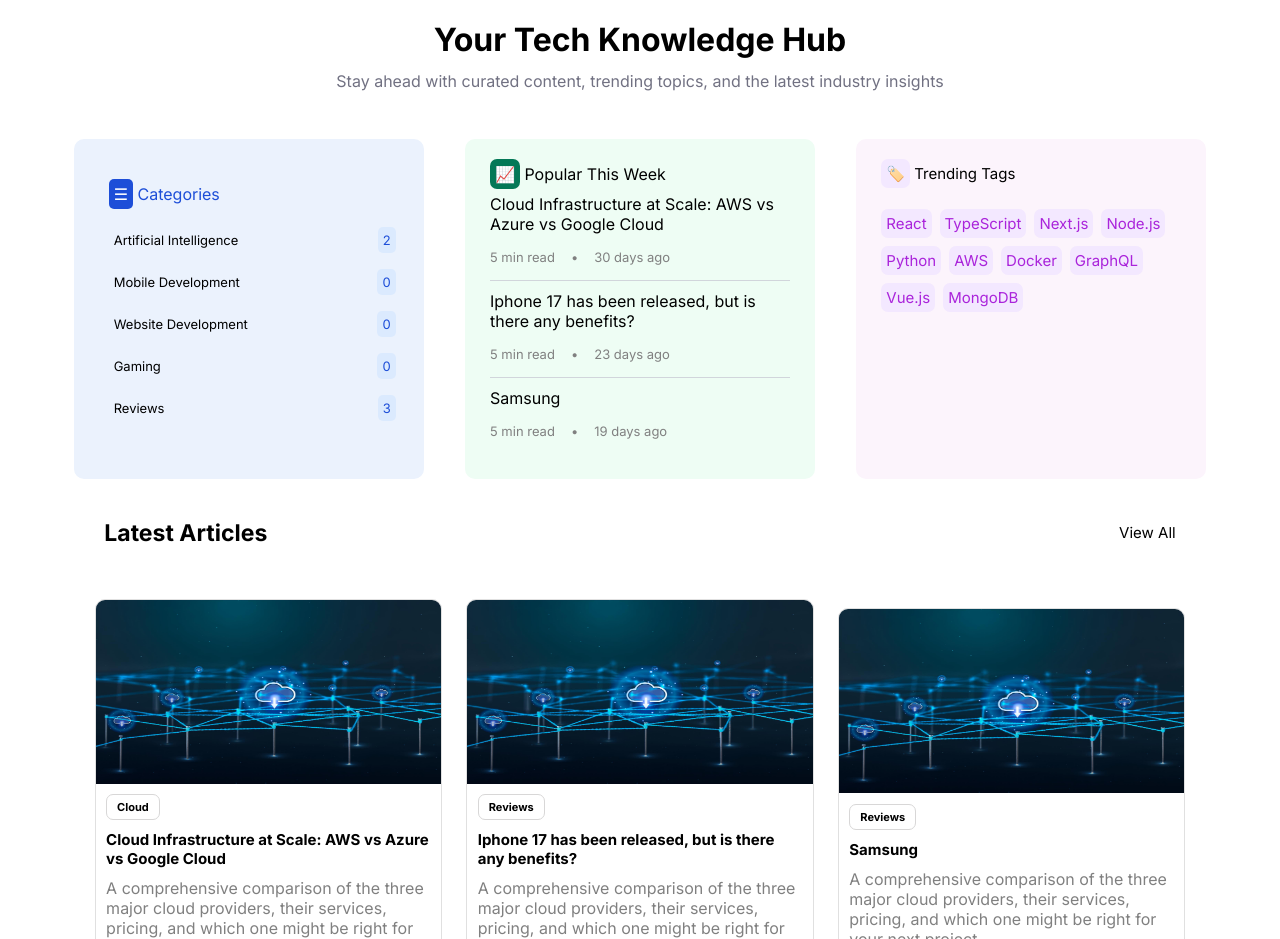
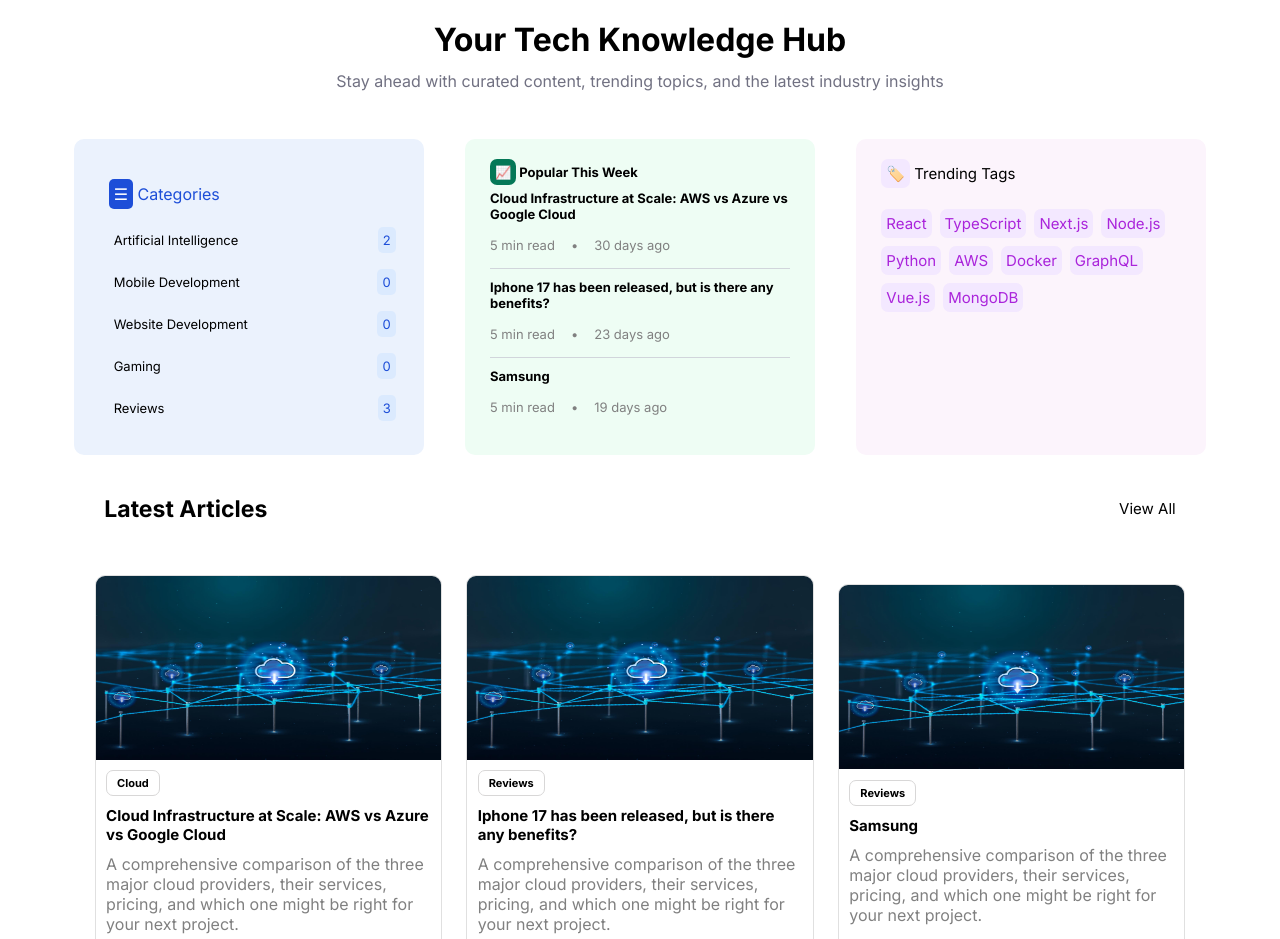
Before and after one commit to mohammedhassan37/blogplatforms, a React (Vite) app: page / in a window 1280 px wide. Shown: the part 1300-2239 px from the top of the page. Built offline with nearby package versions, Linux system fonts and the light colour scheme.

Commit message:
Updated Trending.css
Added hover effects to the articles.

```diff
--- a/src/styles/Trending.css
+++ b/src/styles/Trending.css
@@ -70,7 +70,18 @@
 .PopTW{
     margin: 0 auto;
     background: #eefdf4;
+    font-size:13px;
+    font-weight: bold;
+}
 
+.PopInfo{
+    font-weight:normal;
+}
+
+.PopArticle:hover{
+    border-radius: 10px;
+    background:#e4ffef;
+    padding:2px
 }
 
 #PopTWIcon{
```
